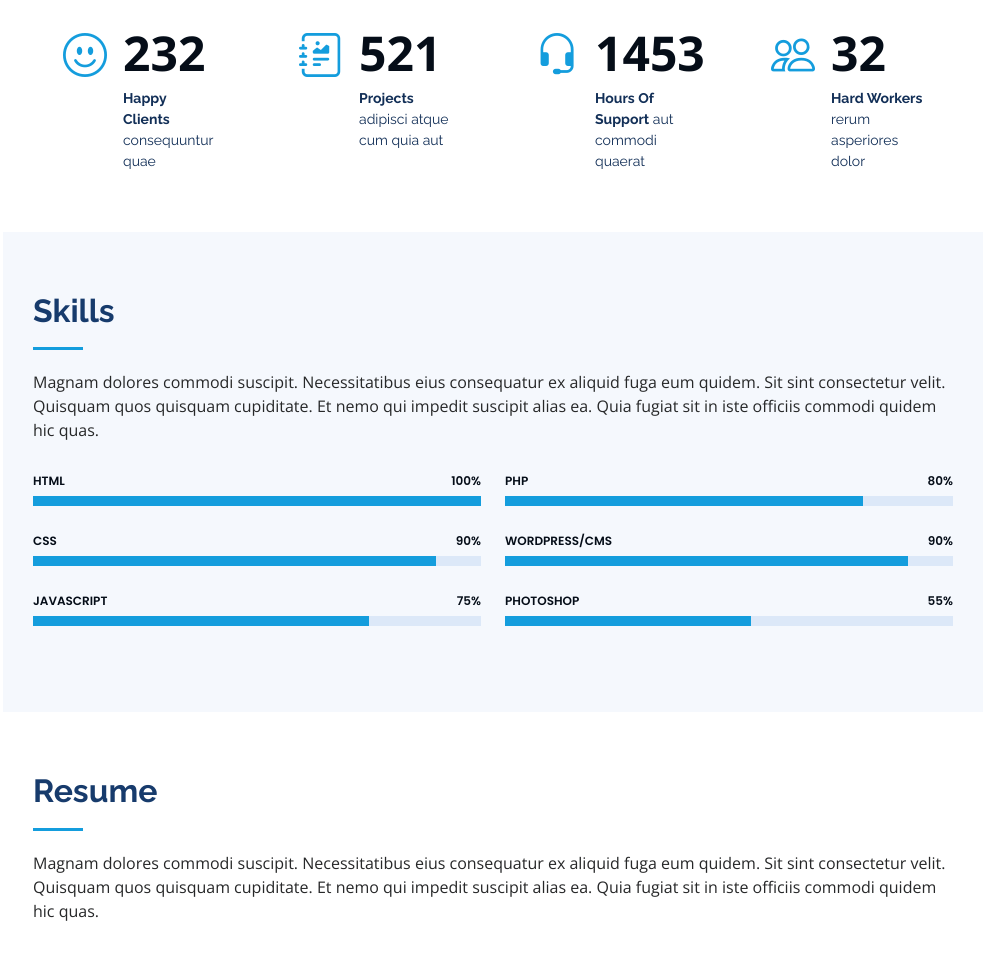
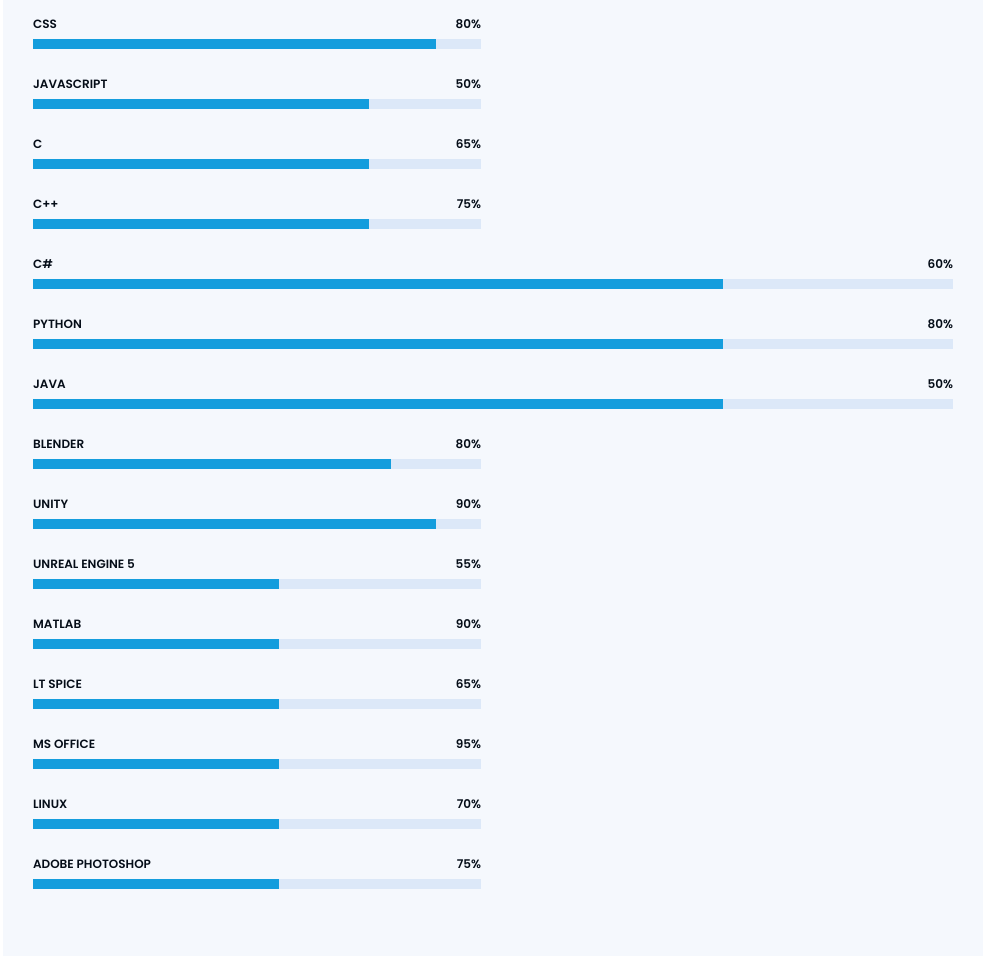
Before and after one commit to ronithkumardevarakonda/ronithkumardevarakonda.github.io, a plain HTML site: page index.html in a window 1280 px wide. Shown: the part 1697-2653 px from the top of the page, without its empty margins (297-1280 px from the left). Drawn offline with nearby package versions, Linux system fonts and the light colour scheme.

Commit message:
third commit

```diff
--- a/index.html
+++ b/index.html
@@ -86,8 +86,8 @@
 
         <div class="section-title">
           <h2>About</h2>
-          <p>Hi I am Ronith Kumar, an undergrad student in Electrical Student at Indian Insitute of Technology Delhi, New Delhi.
-            I have been playing many games from my childhood like GTA Vice City, GTA V and I have always wanted to make one on my won.
+          <p>Hi I am Ronith Kumar, an undergrad student in Electrical Engineering at Indian Insitute of Technology Delhi, New Delhi.
+            I have been playing many games from my childhood like GTA Vice City, which inspired me in many ways and I have always wanted to make one on my won.
             But not every path is a straight path and here you can see the journey towards my goal.</p>
         </div>
 
@@ -97,7 +97,7 @@
           </div>
           <div class="col-lg-8 pt-4 pt-lg-0 content" data-aos="fade-left">
             <h3>Electrical Engineer &amp; Game Developer.</h3>
-            <p class="fst-italic">
+            <p class="container">
               Electrical engineering student with a strong foundation in problem-solving, analytical thinking, and project management.
               Passionate about game design and development, eager to apply technical expertise and a creative mindset to crafting immersive player experiences.
             </p>
@@ -126,7 +126,7 @@
     </section><!-- End About Section -->
 
     <!-- ======= Facts Section ======= -->
-    <section id="facts" class="facts">
+    <!-- <section id="facts" class="facts">
       <div class="container">
 
         <div class="section-title">
@@ -171,7 +171,7 @@
         </div>
 
       </div>
-    </section><!-- End Facts Section -->
+    </section>End Facts Section -->
 
     <!-- ======= Skills Section ======= -->
     <section id="skills" class="skills section-bg">
@@ -179,7 +179,7 @@
 
         <div class="section-title">
           <h2>Skills</h2>
-          <p>Magnam dolores commodi suscipit. Necessitatibus eius consequatur ex aliquid fuga eum quidem. Sit sint consectetur velit. Quisquam quos quisquam cupiditate. Et nemo qui impedit suscipit alias ea. Quia fugiat sit in iste officiis commodi quidem hic quas.</p>
+          <p>The level of proficiency in each software and programming languages are listed below</p>
         </div>
 
         <div class="row skills-content">
@@ -194,44 +194,112 @@
             </div>
 
             <div class="progress">
-              <span class="skill">CSS <i class="val">90%</i></span>
+              <span class="skill">CSS <i class="val">80%</i></span>
               <div class="progress-bar-wrap">
                 <div class="progress-bar" role="progressbar" aria-valuenow="90" aria-valuemin="0" aria-valuemax="100"></div>
               </div>
             </div>
 
             <div class="progress">
-              <span class="skill">JavaScript <i class="val">75%</i></span>
+              <span class="skill">JavaScript <i class="val">50%</i></span>
               <div class="progress-bar-wrap">
                 <div class="progress-bar" role="progressbar" aria-valuenow="75" aria-valuemin="0" aria-valuemax="100"></div>
               </div>
             </div>
 
+            <div class="progress">
+              <span class="skill">C <i class="val">65%</i></span>
+              <div class="progress-bar-wrap">
+                <div class="progress-bar" role="progressbar" aria-valuenow="75" aria-valuemin="0" aria-valuemax="100"></div>
+              </div>
+            </div>
+
+            <div class="progress">
+              <span class="skill">C++ <i class="val">75%</i></span>
+              <div class="progress-bar-wrap">
+                <div class="progress-bar" role="progressbar" aria-valuenow="75" aria-valuemin="0" aria-valuemax="100"></div>
+              </div>
+            </div>
+          </div>
+
+          <div class="progress">
+            <span class="skill">C# <i class="val">60%</i></span>
+            <div class="progress-bar-wrap">
+              <div class="progress-bar" role="progressbar" aria-valuenow="75" aria-valuemin="0" aria-valuemax="100"></div>
+            </div>
+          </div>
+
+          <div class="progress">
+            <span class="skill">Python <i class="val">80%</i></span>
+            <div class="progress-bar-wrap">
+              <div class="progress-bar" role="progressbar" aria-valuenow="75" aria-valuemin="0" aria-valuemax="100"></div>
+            </div>
+          </div>
+
+          <div class="progress">
+            <span class="skill">Java <i class="val">50%</i></span>
+            <div class="progress-bar-wrap">
+              <div class="progress-bar" role="progressbar" aria-valuenow="75" aria-valuemin="0" aria-valuemax="100"></div>
+            </div>
           </div>
 
           <div class="col-lg-6" data-aos="fade-up" data-aos-delay="100">
 
             <div class="progress">
-              <span class="skill">PHP <i class="val">80%</i></span>
+              <span class="skill">Blender <i class="val">80%</i></span>
               <div class="progress-bar-wrap">
                 <div class="progress-bar" role="progressbar" aria-valuenow="80" aria-valuemin="0" aria-valuemax="100"></div>
               </div>
             </div>
 
             <div class="progress">
-              <span class="skill">WordPress/CMS <i class="val">90%</i></span>
+              <span class="skill">Unity<i class="val">90%</i></span>
               <div class="progress-bar-wrap">
                 <div class="progress-bar" role="progressbar" aria-valuenow="90" aria-valuemin="0" aria-valuemax="100"></div>
               </div>
             </div>
 
             <div class="progress">
-              <span class="skill">Photoshop <i class="val">55%</i></span>
+              <span class="skill">Unreal Engine 5 <i class="val">55%</i></span>
               <div class="progress-bar-wrap">
                 <div class="progress-bar" role="progressbar" aria-valuenow="55" aria-valuemin="0" aria-valuemax="100"></div>
               </div>
             </div>
 
+            <div class="progress">
+              <span class="skill">Matlab <i class="val">90%</i></span>
+              <div class="progress-bar-wrap">
+                <div class="progress-bar" role="progressbar" aria-valuenow="55" aria-valuemin="0" aria-valuemax="100"></div>
+              </div>
+            </div>
+
+            <div class="progress">
+              <span class="skill">LT spice <i class="val">65%</i></span>
+              <div class="progress-bar-wrap">
+                <div class="progress-bar" role="progressbar" aria-valuenow="55" aria-valuemin="0" aria-valuemax="100"></div>
+              </div>
+            </div>
+
+            <div class="progress">
+              <span class="skill">MS Office <i class="val">95%</i></span>
+              <div class="progress-bar-wrap">
+                <div class="progress-bar" role="progressbar" aria-valuenow="55" aria-valuemin="0" aria-valuemax="100"></div>
+              </div>
+            </div>
+
+            <div class="progress">
+              <span class="skill">Linux<i class="val">70%</i></span>
+              <div class="progress-bar-wrap">
+                <div class="progress-bar" role="progressbar" aria-valuenow="55" aria-valuemin="0" aria-valuemax="100"></div>
+              </div>
+            </div>
+
+            <div class="progress">
+              <span class="skill">Adobe Photoshop <i class="val">75%</i></span>
+              <div class="progress-bar-wrap">
+                <div class="progress-bar" role="progressbar" aria-valuenow="55" aria-valuemin="0" aria-valuemax="100"></div>
+              </div>
+            </div>
           </div>
 
         </div>
```
